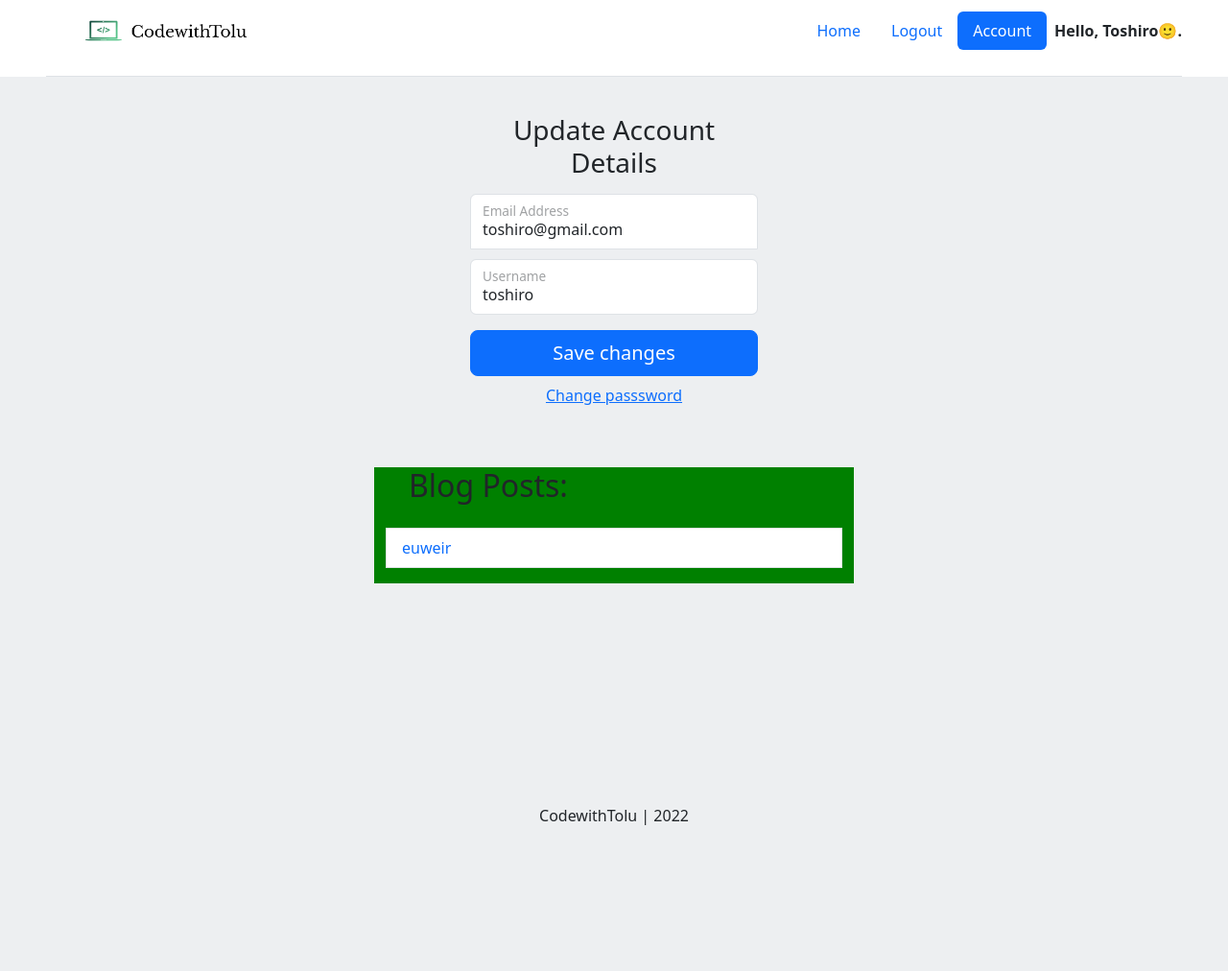
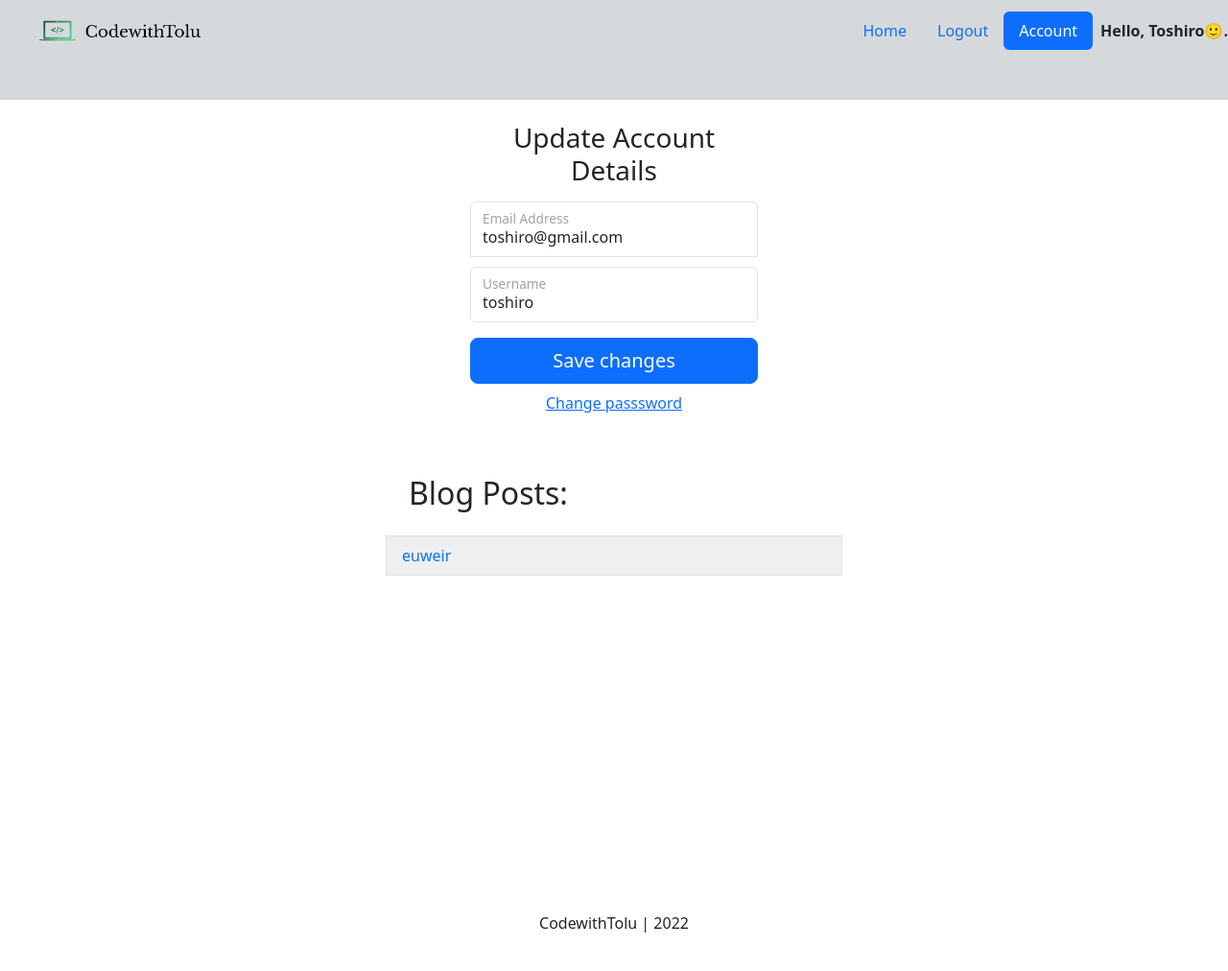
Before and after one commit to Goddy01/Blogging-Site-Genuine-, a Django app: page /login/update_profile/ in a window 1280 px wide. Shown: the whole page at 96% size. Before the commit the page ends 860 px from the top, so only its background shows below. Run offline with Django 4.2, Linux system fonts and the light colour scheme; a user stored in the database is signed in; data comes from the database, SQL or seed files in the repository; both versions use the stored data as it was after the commit; some libraries are stand-ins or nearby versions.

Commit message:
added the template for blog_details & made some corrections

```diff
--- a/account/templates/account/account.html
+++ b/account/templates/account/account.html
@@ -30,7 +30,6 @@
             max-width: 500px;
             width: 100%;
             margin: auto;
-            background-color: green;
         }
 
         .list-group-item {
@@ -89,8 +88,8 @@
                 {% if blog_posts %}
                     <ul class="list-group">
                         {% for blog_post in blog_posts %}
-                            <a href="#" style="text-decoration: none;">
-                                <li class="list-group-item text-primary mb-3" >{{blog_post}}</li>
+                            <a href="{% url 'blog:blog_details' blog_post.slug %}" style="text-decoration: none;">
+                                <li class="list-group-item text-primary mb-3" style="background-color: #EDEFF1;">{{blog_post}}</li>
                             </a>
                         {% endfor %}
                     </ul>
--- a/blog/urls.py
+++ b/blog/urls.py
@@ -1,10 +1,11 @@
-from django.urls import re_path
+from django.urls import re_path, path
 from .views import (
-    create_blog_view,
+    create_blog_view, blog_details_view
     )
 
 app_name = 'blog'
 
 urlpatterns = [
-    re_path(r'^create_post/$', create_blog_view, name="create_blog_post")
+    re_path(r'^create_post/$', create_blog_view, name="create_blog_post"),
+    path('<slug>', blog_details_view, name="blog_details"),
 ]
--- a/templates/base.html
+++ b/templates/base.html
@@ -12,8 +12,8 @@
     <div class="main">
 
         <div class="container-fluid bg-white px-5">
-            <header>
-              <div class="d-flex flex-column flex-md-row align-items-center pb-3 mb-4 border-bottom header">
+            <header class="fixed-top" style="background-color: #d6d9db;">
+              <div class="d-flex flex-column flex-md-row align-items-center pb-3 mb-4 header">
                 <a href="/" class="d-flex align-items-center mb-3 mb-md-0 me-md-auto text-dark text-decoration-none">
                     <span class="fs-4 logo-parent">
                         <img class="logo" src="{% static 'cover.png' %}" alt="ee">
@@ -44,8 +44,7 @@
             </header>
           </div>
 
-        <!-- <hr> -->
-        <div class="container-fluid">
+        <div class="container-fluid" style="margin-top: 7rem;">
             <!-- Body_block -->
             {% block content %}
             {% endblock content %}
--- a/templates/snippets/header.html
+++ b/templates/snippets/header.html
@@ -17,7 +17,7 @@
 <link rel="stylesheet" href="https://cdnjs.cloudflare.com/ajax/libs/font-awesome/6.1.1/css/all.min.css" integrity="sha512-KfkfwYDsLkIlwQp6LFnl8zNdLGxu9YAA1QvwINks4PhcElQSvqcyVLLD9aMhXd13uQjoXtEKNosOWaZqXgel0g==" crossorigin="anonymous" referrerpolicy="no-referrer" />
 <style type="text/css">
         body {
-        background-color: #EDEFF1;
+        background-color: #fff;
     }
 
     .main{
```
Also changed, not shown: blog/templates/blog/blog_details.html (+35 -0 lines), blog/views.py (+4 -4 lines), db.sqlite3, media_cdn/blog/10/relgerngerge-profile.png (added).
